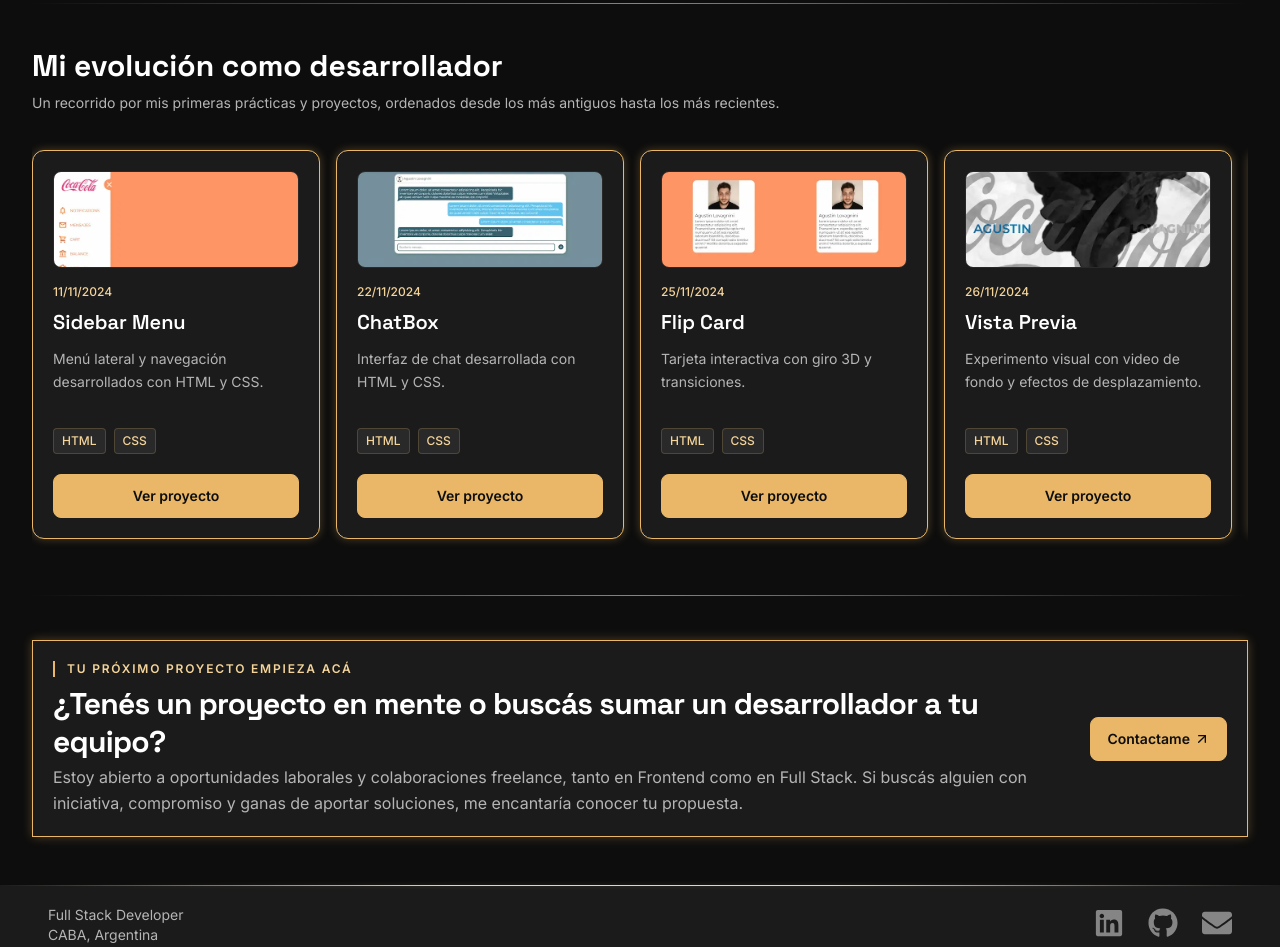
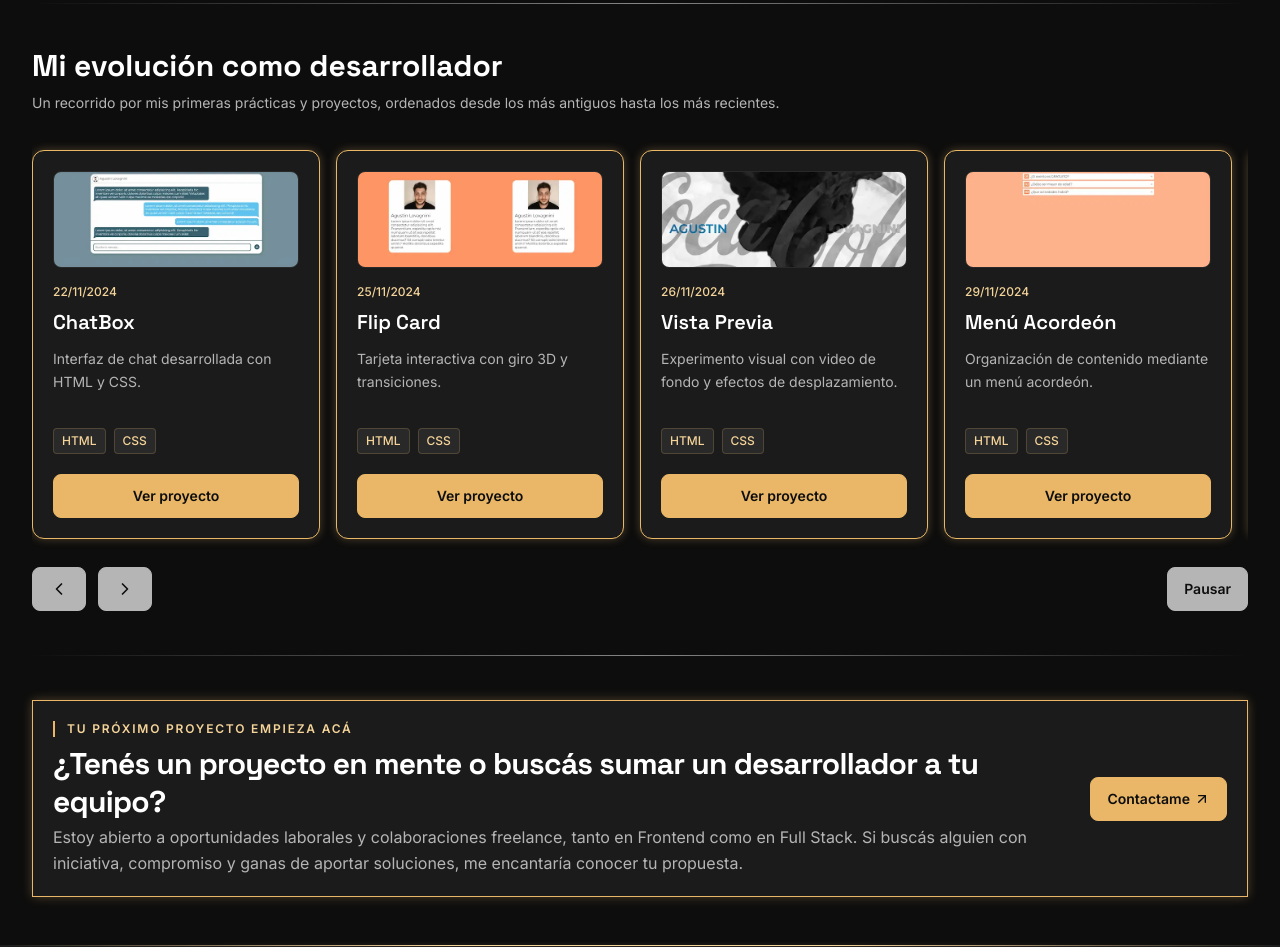
Before and after one commit to agustin-lovagnini/agustin-lovagnini-cv, a Next.js app: page /proyectos in a window 1280 px wide. Shown: the part 1560-2507 px from the top of the page. Built offline with nearby package versions, Linux system fonts and the light colour scheme; no server answers.

Commit message:
feat: incorpora carrusel Embla para proyectos secundarios

```diff
--- a/components/projects/ProjectMarquee/ProjectMarquee.tsx
+++ b/components/projects/ProjectMarquee/ProjectMarquee.tsx
@@ -1,8 +1,11 @@
 "use client";
 
 import Image from "next/image";
-import { useEffect, useRef, useState } from "react";
+import { useCallback, useEffect, useRef, useState } from "react";
 import type { Project } from "../../../data/projects";
+import useEmblaCarousel from "embla-carousel-react";
+import { ChevronLeft, ChevronRight } from "lucide-react";
+import AutoScroll from "embla-carousel-auto-scroll";
 
 interface ProjectMarqueeProps {
     projects: Project[];
@@ -12,19 +15,27 @@ export default function ProjectMarquee({
     projects,
 }: ProjectMarqueeProps) {
     const marqueeRef = useRef<HTMLDivElement>(null);
+    const [isPlaying, setIsPlaying] = useState(false);
+
     // NOTE - Guarda hasta cuándo se pausa el avance sin provocar un renderizado al cambiar el plazo.
     const pauseUntilRef = useRef(0);
+
+    // NOTE - Evita que salir con el mouse anule la pausa manual.
+    const manuallyPausedRef = useRef(false);
+
     const [scrollEdges, setScrollEdges] = useState({
         atStart: true,
         atEnd: false,
     });
+
     // NOTE - El temporizador mueve el scroll solo en móvil y si no se solicita reducir el movimiento.
     useEffect(() => {
         const marquee = marqueeRef.current;
 
         if (!marquee) return;
 
-        const mobile = window.matchMedia("(width < 40rem)");
+        const mobile = window.matchMedia("(width < 48rem)");
+
         const reducedMotion = window.matchMedia(
             "(prefers-reduced-motion: reduce)"
         );
@@ -71,6 +82,99 @@ export default function ProjectMarquee({
         });
     }
 
+    // SUBSECTION - Carrusel para tablets y escritorio
+    const [emblaRef, emblaApi] = useEmblaCarousel(
+        {
+            active: false,
+            loop: true,
+            align: "start",
+            breakpoints: {
+                "(min-width: 768px)": {
+                    active: true,
+                },
+            },
+        },
+        [
+            AutoScroll({
+                speed: 1,
+                startDelay: 1000,
+                stopOnInteraction: true,
+                stopOnMouseEnter: true,
+                stopOnFocusIn: true,
+                breakpoints: {
+                    "(prefers-reduced-motion: reduce)": {
+                        active: false,
+                    },
+                },
+            }),
+        ]
+    );
+
+    // NOTE - Sincroniza el botón con el estado real del movimiento automático.
+    useEffect(() => {
+        if (!emblaApi) return;
+
+        function updatePlayingState() {
+            queueMicrotask(() => {
+                const autoScroll = emblaApi?.plugins()?.autoScroll;
+                setIsPlaying(autoScroll?.isPlaying() ?? false);
+            });
+        }
+
+        updatePlayingState();
+
+        emblaApi.on("autoScroll:play", updatePlayingState);
+        emblaApi.on("autoScroll:stop", updatePlayingState);
+        emblaApi.on("reInit", updatePlayingState);
+
+        return () => {
+            emblaApi.off("autoScroll:play", updatePlayingState);
+            emblaApi.off("autoScroll:stop", updatePlayingState);
+            emblaApi.off("reInit", updatePlayingState);
+        };
+    }, [emblaApi]);
+
+    // NOTE - Conecta el mismo contenedor con la lógica móvil y con Embla.
+    const setMarqueeRef = useCallback(
+        (node: HTMLDivElement | null) => {
+            marqueeRef.current = node;
+            emblaRef(node);
+        },
+        [emblaRef]
+    );
+
+    function toggleAutoScroll() {
+        if (window.matchMedia("(prefers-reduced-motion: reduce)").matches) {
+            return;
+        }
+
+        const autoScroll = emblaApi?.plugins()?.autoScroll;
+
+        if (!autoScroll) return;
+
+        if (autoScroll.isPlaying()) {
+            manuallyPausedRef.current = true;
+            autoScroll.stop();
+        } else {
+            manuallyPausedRef.current = false;
+            autoScroll.play(0);
+        }
+    }
+
+    function resumeAfterMouseLeave() {
+        if (manuallyPausedRef.current) return;
+
+        const canAutoScroll = window.matchMedia(
+            "(min-width: 768px) and (prefers-reduced-motion: no-preference)"
+        ).matches;
+
+        if (!canAutoScroll) return;
+
+        if (marqueeRef.current?.matches(":focus-within")) return;
+
+        emblaApi?.plugins()?.autoScroll?.play(0);
+    }
+
     return (
         // NOTE - El marco comunica al CSS qué línea mostrar y queda fuera del contenedor que se desliza.
         <div
@@ -79,15 +183,15 @@ export default function ProjectMarquee({
             data-at-end={scrollEdges.atEnd}
         >
             <div
-                ref={marqueeRef}
+                ref={setMarqueeRef}
+                onMouseLeave={resumeAfterMouseLeave}
                 onTouchStart={pauseOnTouch}
                 onTouchEnd={resumeAfterTouch}
                 onTouchCancel={resumeAfterTouch}
                 onScroll={updateScrollEdges}
-                className="marquee project-marquee overflow-hidden py-3"
+                className="project-marquee overflow-hidden py-3"
             >
-                <div className="marquee-track flex w-max [animation-duration:90s]">
-                    <ul className="flex w-max shrink-0 gap-4 pr-4">
+                <ul className="project-marquee-list flex w-max gap-4 pr-4 md:w-auto">
                     {projects.map((project) => (
                         <li
                             key={project.id}
@@ -140,62 +244,53 @@ export default function ProjectMarquee({
                         </li>
                     ))}
                 </ul>
-                    {/* NOTE - La copia mantiene la continuidad visual sin repetir contenido para lectores de pantalla o navegación con Tab. */}
-                    <ul aria-hidden="true" className="flex w-max shrink-0 gap-4 pr-4">
-                        {projects.map((project) => (
-                            <li
-                                key={project.id}
-                                className="w-72 shrink-0"
+            </div>
+
+            {/* SUBSECTION - Controles del carrusel */}
+            <div className="mt-4 hidden gap-3 md:flex">
+                <button
+                    type="button"
+                    aria-label="Ver proyecto anterior"
+                    onClick={() => {
+                        const autoScroll = emblaApi?.plugins()?.autoScroll;
+
+                        manuallyPausedRef.current = false;
+                        autoScroll?.stop();
+                        emblaApi?.scrollPrev();
+                        if (!window.matchMedia("(prefers-reduced-motion: reduce)").matches) {
+                            autoScroll?.play(3000);
+                        }
+                    }}
+                    className="action-button action-secondary"
                 >
-                                <article className="style-section flex h-full flex-col rounded-xl">
-                                    <div className="mb-4 overflow-hidden rounded-lg border border-outline">
-                                        <Image
-                                            src={project.image}
-                                            alt={`Vista previa de ${project.title}`}
-                                            width={project.imageWidth}
-                                            height={project.imageHeight}
-                                            sizes="246px"
-                                            className="block h-auto w-full"
-                                        />
-                                    </div>
-                                    <time
-                                        dateTime={project.date}
-                                        className="mb-2 text-xs font-medium text-gold-light"
+                    <ChevronLeft size={20} aria-hidden="true" />
+                </button>
+
+                <button
+                    type="button"
+                    aria-label="Ver proyecto siguiente"
+                    onClick={() => {
+                        const autoScroll = emblaApi?.plugins()?.autoScroll;
+
+                        manuallyPausedRef.current = false;
+                        autoScroll?.stop();
+                        emblaApi?.scrollNext();
+                        if (!window.matchMedia("(prefers-reduced-motion: reduce)").matches) {
+                            autoScroll?.play(3000);
+                        }
+                    }}
+                    className="action-button action-secondary"
                 >
-                                        {project.date.split("-").reverse().join("/")}
-                                    </time>
+                    <ChevronRight size={20} aria-hidden="true" />
+                </button>
 
-                                    <h3 className="font-heading text-xl font-semibold">
-                                        {project.title}
-                                    </h3>
-
-                                    <p className="mt-3 flex-1 text-sm leading-relaxed text-muted">
-                                        {project.description}
-                                    </p>
-                                    <ul className="mt-3 flex flex-wrap gap-2">
-                                        {project.technologies.map((technology) => (
-                                            <li
-                                                key={technology}
-                                                className="rounded border border-gold/20 bg-outline px-2 py-1 text-xs font-medium text-gold-light"
+                <button
+                    type="button"
+                    onClick={toggleAutoScroll}
+                    className="action-button action-secondary ml-auto"
                 >
-                                                {technology}
-                                            </li>
-                                        ))}
-                                    </ul>
-                                    <a
-                                        href={project.demoUrl}
-                                        target="_blank"
-                                        rel="noopener noreferrer"
-                                        className="action-button action-primary mt-5"
-                                        tabIndex={-1}
-                                    >
-                                        Ver proyecto
-                                    </a>
-                                </article>
-                            </li>
-                        ))}
-                    </ul>
-                </div>
+                    {isPlaying ? "Pausar" : "Reanudar"}
+                </button>
             </div>
         </div>
     );
--- a/components/projects/ProjectMarquee/project-marquee.css
+++ b/components/projects/ProjectMarquee/project-marquee.css
@@ -1,18 +1,9 @@
 /* SUBSECTION - Deslizamiento manual de proyectos en móvil */
-/* NOTE - Estas reglas solo se aplican por debajo de 640 px con el tamaño inicial habitual de fuente. */
-@media (width < 40rem) {
+/* NOTE - Estas reglas solo se aplican por debajo de 768 px con el tamaño inicial habitual de fuente. */
+@media (width < 48rem) {
   .project-marquee {
     overflow-x: auto;
     scrollbar-color: var(--color-gold) var(--color-background);
-  }
-
-  /* NOTE - En móvil, React controla el avance mediante scrollLeft; se desactiva la animación CSS. */
-  .project-marquee .marquee-track {
-    animation: none;
-  }
-
-  .project-marquee .marquee-track>ul[aria-hidden="true"] {
-    display: none;
   }
 
   /* SUBSECTION - Indicadores de inicio y fin del recorrido */
@@ -35,7 +26,7 @@
     opacity: 0;
   }
 
-  .project-marquee .marquee-track>ul:first-child {
+  .project-marquee-list {
     padding-left: 1rem;
   }
 
@@ -56,3 +47,15 @@
     opacity: 1;
   }
 }
+
+/* SUBSECTION - Gestos del carrusel en tablets y escritorio */
+@media (min-width: 768px) {
+  .project-marquee {
+    touch-action: pan-y pinch-zoom;
+  }
+
+  /* NOTE - Conserva la separación al unir el último proyecto con el primero. */
+  .project-marquee-list > li:last-child {
+    margin-right: 1rem;
+  }
+}
--- a/package.json
+++ b/package.json
@@ -9,6 +9,8 @@
     "lint": "eslint"
   },
   "dependencies": {
+    "embla-carousel-auto-scroll": "8.6.0",
+    "embla-carousel-react": "8.6.0",
     "lucide-react": "^1.66.0",
     "next": "16.4.3",
     "react": "19.3.0",
```
Also changed, not shown: 1 other file (tests, documents, lock files or other folders). Lines whose indentation alone changed are shown as unchanged.
